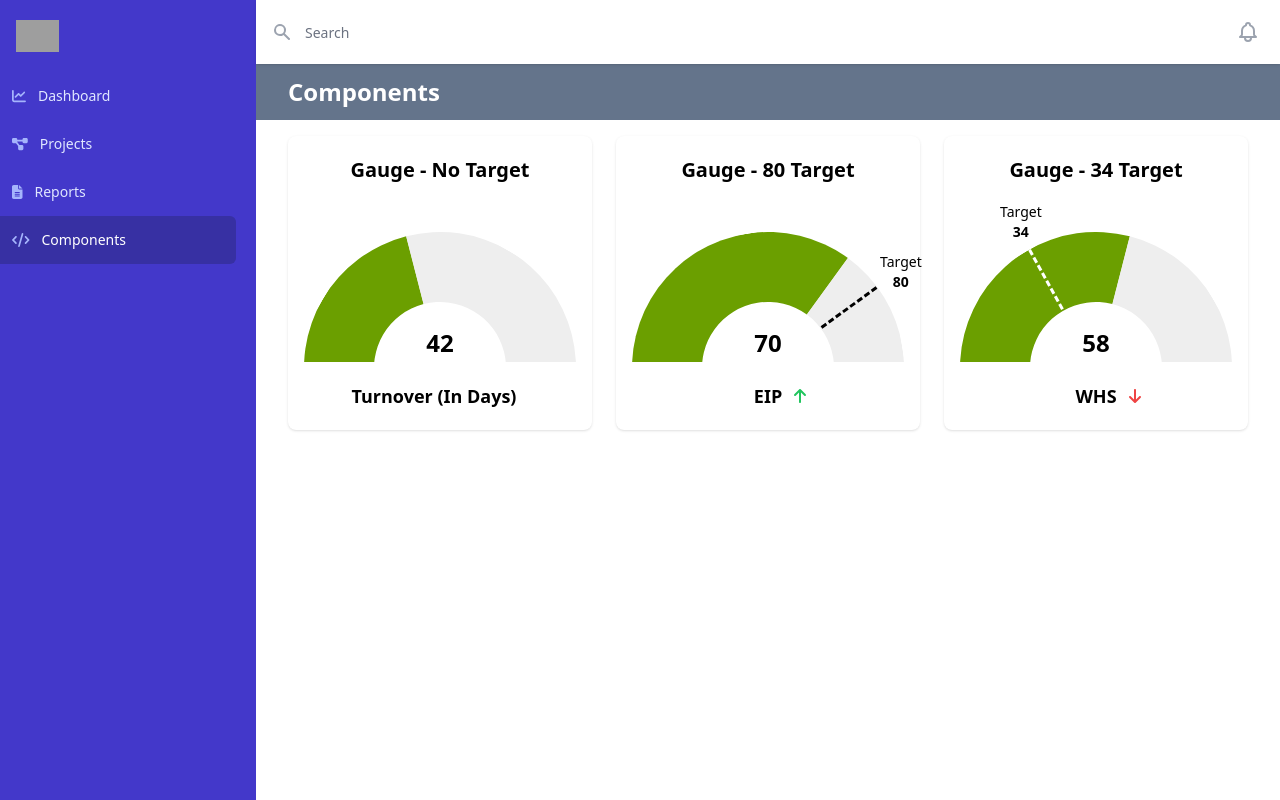
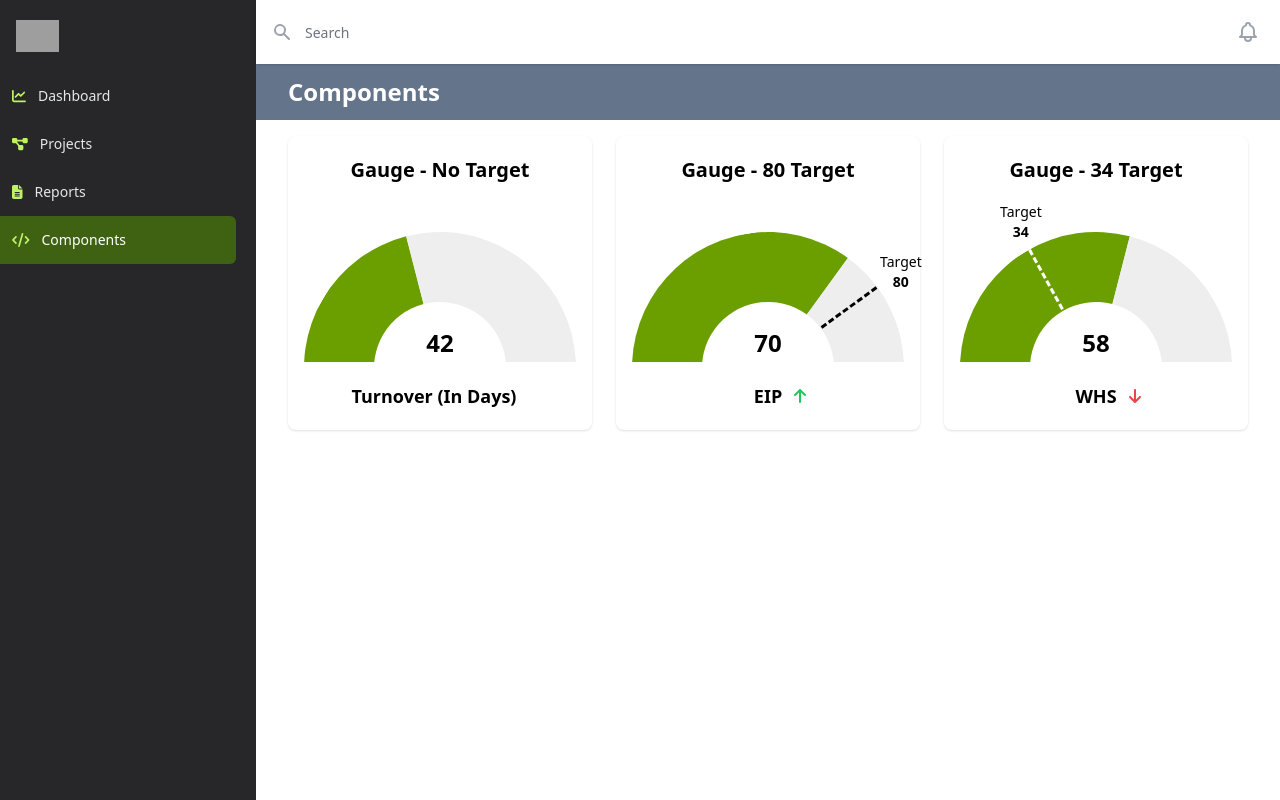
Before and after one commit to benjaminkent/vite-tailwindui, a Vue app: page /components in a window 1280 px wide. Built offline with nearby package versions, Linux system fonts and the light colour scheme; grey boxes are pictures that could not be loaded; a web font is replaced by a local one.

Commit message:
change layout colors

```diff
--- a/src/components/Gauge.vue
+++ b/src/components/Gauge.vue
@@ -6,7 +6,7 @@
         :style="`transform: rotate(${45 + localProgress * 1.8}deg);`"
       ></div>
       <div
-        class="progress-number text-2xl font-bold row-start-3 row-end-4 col-start-2 col-end-3 mt-2"
+        class="text-2xl font-bold row-start-3 row-end-4 col-start-2 col-end-3 mt-2"
       >
         <h2>{{ localProgress }}</h2>
       </div>
@@ -140,7 +140,4 @@ onMounted(() => {
 .target-copy {
   position: absolute;
 }
-.progress-number {
-  z-index: 1000;
-}
 </style>
--- a/src/views/Layout.vue
+++ b/src/views/Layout.vue
@@ -27,7 +27,7 @@
           leave-to="-translate-x-full"
         >
           <div
-            class="relative flex-1 flex flex-col max-w-xs w-full pt-5 pb-4 bg-indigo-700"
+            class="relative flex-1 flex flex-col max-w-xs w-full pt-5 pb-4 bg-zinc-800"
           >
             <TransitionChild
               as="template"
@@ -64,14 +64,14 @@
                   :to="item.to"
                   :class="[
                     item.current.value
-                      ? 'bg-indigo-800 text-white'
-                      : 'text-indigo-100 hover:bg-indigo-600',
+                      ? 'bg-lime-800 text-white'
+                      : 'text-gray-200 hover:bg-lime-600',
                     'group flex items-center px-3 py-3 text-base font-medium rounded-r-md',
                   ]"
                 >
                   <fa-icon
                     :icon="item.icon"
-                    class="mr-4 flex-shrink-0 h-6 w-6 text-indigo-300"
+                    class="mr-4 flex-shrink-0 h-6 w-6 text-lime-300"
                     aria-hidden="true"
                   />
                   {{ item.name }}
@@ -89,7 +89,7 @@
     <!-- Static sidebar for desktop -->
     <div class="hidden md:flex md:w-64 md:flex-col md:fixed md:inset-y-0">
       <!-- Sidebar component, swap this element with another sidebar if you like -->
-      <div class="flex flex-col flex-grow pt-5 bg-indigo-700 overflow-y-auto">
+      <div class="flex flex-col flex-grow pt-5 bg-zinc-800 overflow-y-auto">
         <div class="flex items-center flex-shrink-0 px-4">
           <img
             class="h-8 w-auto"
@@ -105,14 +105,14 @@
               :to="item.to"
               :class="[
                 item.current.value
-                  ? 'bg-indigo-800 text-white'
-                  : 'text-indigo-100 hover:bg-indigo-600',
+                  ? ' bg-lime-800 text-white'
+                  : 'text-gray-200 hover:bg-lime-600',
                 'group flex items-center px-3 py-3 text-sm font-medium rounded-r-md',
               ]"
             >
               <fa-icon
                 :icon="item.icon"
-                class="mr-3 flex-shrink-0 h-6 w-6 text-indigo-300"
+                class="mr-3 flex-shrink-0 h-6 w-6 text-lime-300"
                 aria-hidden="true"
               />
               {{ item.name }}
```
